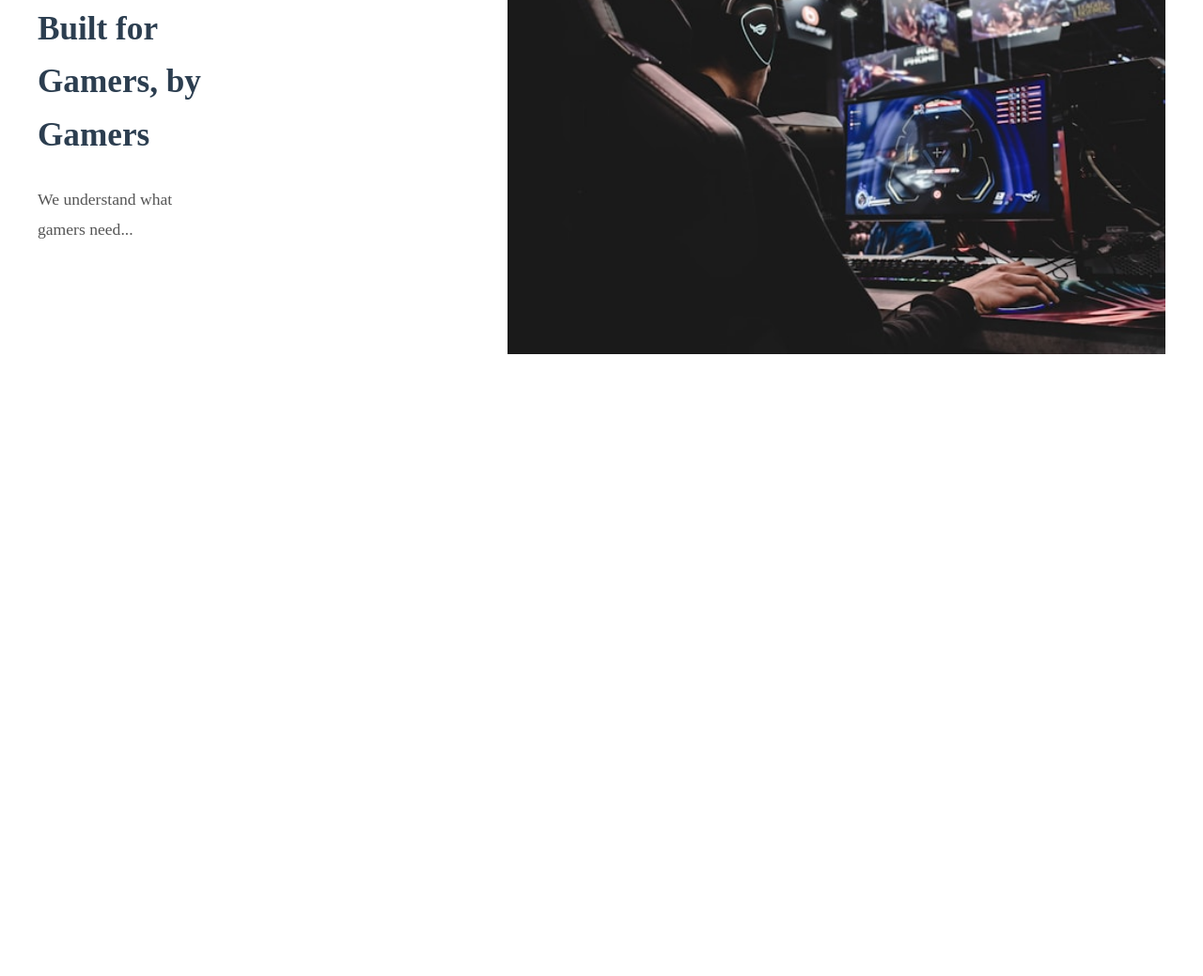
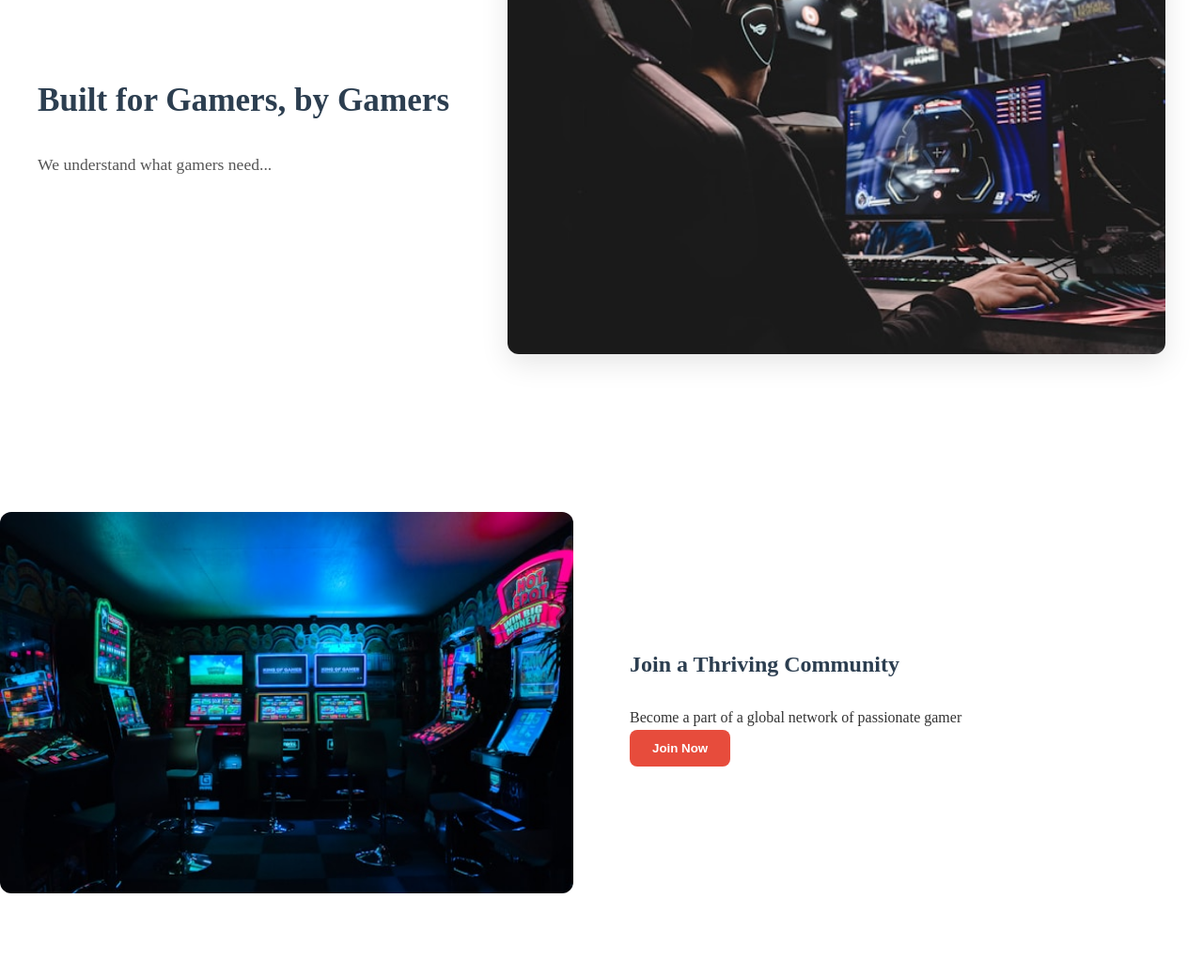
Before and after one commit to sebper29-code/UNIT2-GITHUB-PROJECT, a plain HTML site: page Lesson10-Image-TextSections/lesson10.html in a window 1280 px wide. Shown: the part 933-1972 px from the top of the page at 94% size. Before the commit the page ends 1390 px from the top, so only its background shows below. Drawn offline with Linux system fonts and the light colour scheme.

Commit message:
homework complte

```diff
--- a/Lesson10-Image-TextSections/lesson10.html
+++ b/Lesson10-Image-TextSections/lesson10.html
@@ -65,9 +65,25 @@
                 <h2> Built for  Gamers, by Gamers</h2>
                 <p>We understand what gamers need...</p>
             </div>
-            <div class="about-image"></div>
-            <img src="/Lesson10-Image-TextSections/images/gamers.jpg" alt="Gaming Setup" width="700px">
+            <div class="about-image">
+            <img src="images/gamers.jpg" alt="Gaming Setup" width="700px">
+            </div>
         </div>
+        </div>
+     </section>
+     <section id="community" class="community">
+        <div class="content">
+            <!-- Content -->
+             <div class="community-content">
+                <div class="community-text">
+                    <h2>Join a Thriving Community</h2>
+                    <p>Become a part of a global network of passionate gamer</p>
+                    <button class="join-btn">Join Now</button>
+                </div>
+                <div class="community-image">
+                    <img src="images/community.jpg" alt="Gaming community">
+                </div>
+             </div>
         </div>
      </section>
 </body>
--- a/Lesson10-Image-TextSections/style.css
+++ b/Lesson10-Image-TextSections/style.css
@@ -213,8 +213,54 @@ box-shadow: 0 10px 25px rgba(0, 0, 0, 0.15); /* Stronger shadow */
     margin-bottom: 1.5rem;
 }
 
-.gamers.jpg img {
+.about-image img {
+    border-radius: 12px;
+    box-shadow: 0 10px 30px rgba(0,0,0,0.1);
+    width: 700px;
+}
+
+.community{
+    padding: 80px 0;
+    background-color: #ffffff;
+}
+
+.community-content {
+    display: flex;
+    align-items: center;
+    gap: 60px;
+}
+
+.community-text{
+    flex: 1;
+}
+
+.community-image{
+    flex: 1;
+}
+
+.community-text h2{
+    color: #2c3e50;
+    margin-bottom: 25px;
+}
+
+.join-btn {
+    background: #e74c3c;
+    color: white;
+    border: none;
+    padding: 12px 24px;
+    border-radius: 8px;
+    font-weight: 600;
+    cursor: pointer;
+}
+
+.community-image img{
     width: 100%;
     border-radius: 12px;
-    box-shadow: 0 10px 30px rgba(0,0,0,0.1);
 }
+.community-image img{
+    box-shadow: 0 10px 30x rgba(0,0,0,0.1);
+}
+
+.community-content {
+    flex-direction: row-reverse;
+}
```
